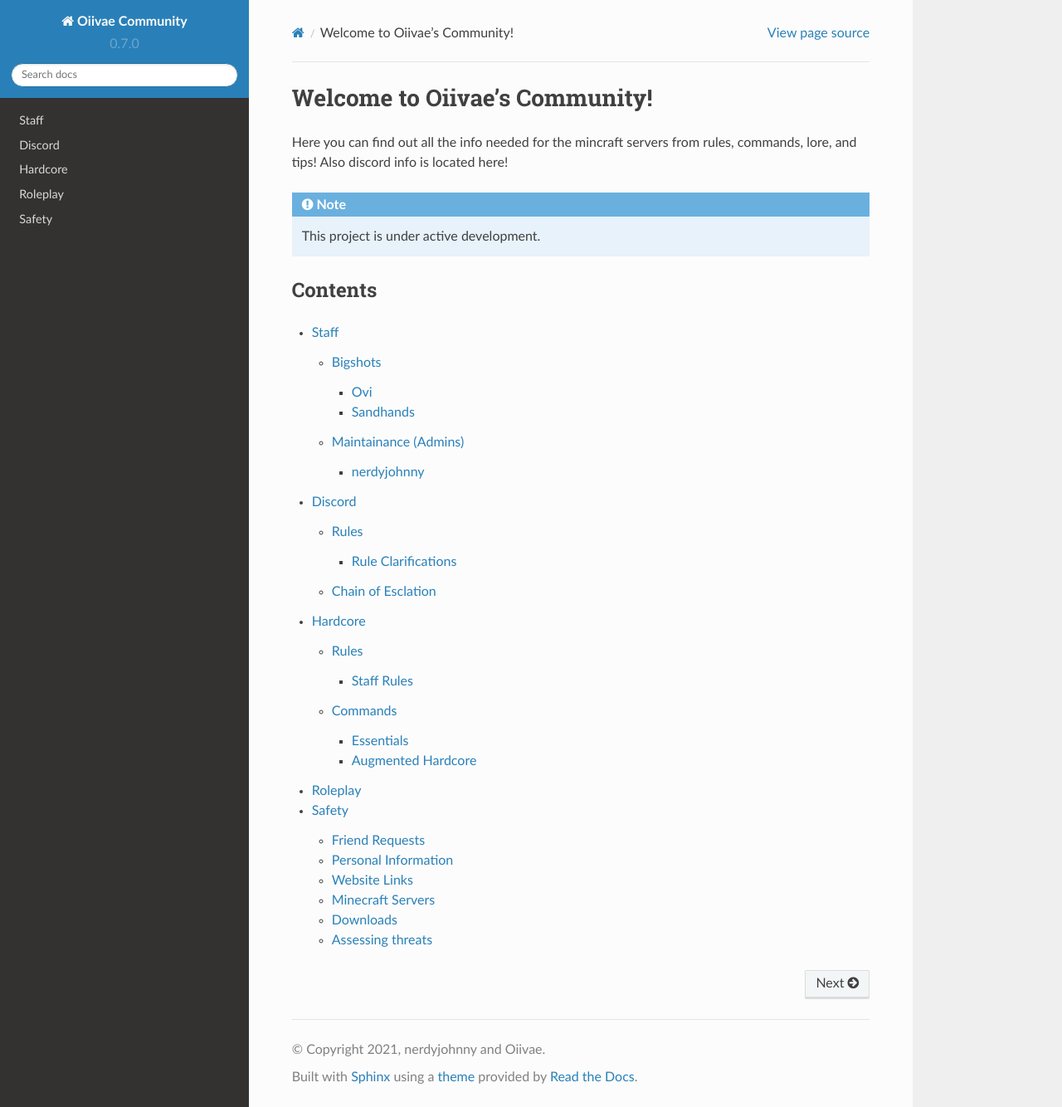
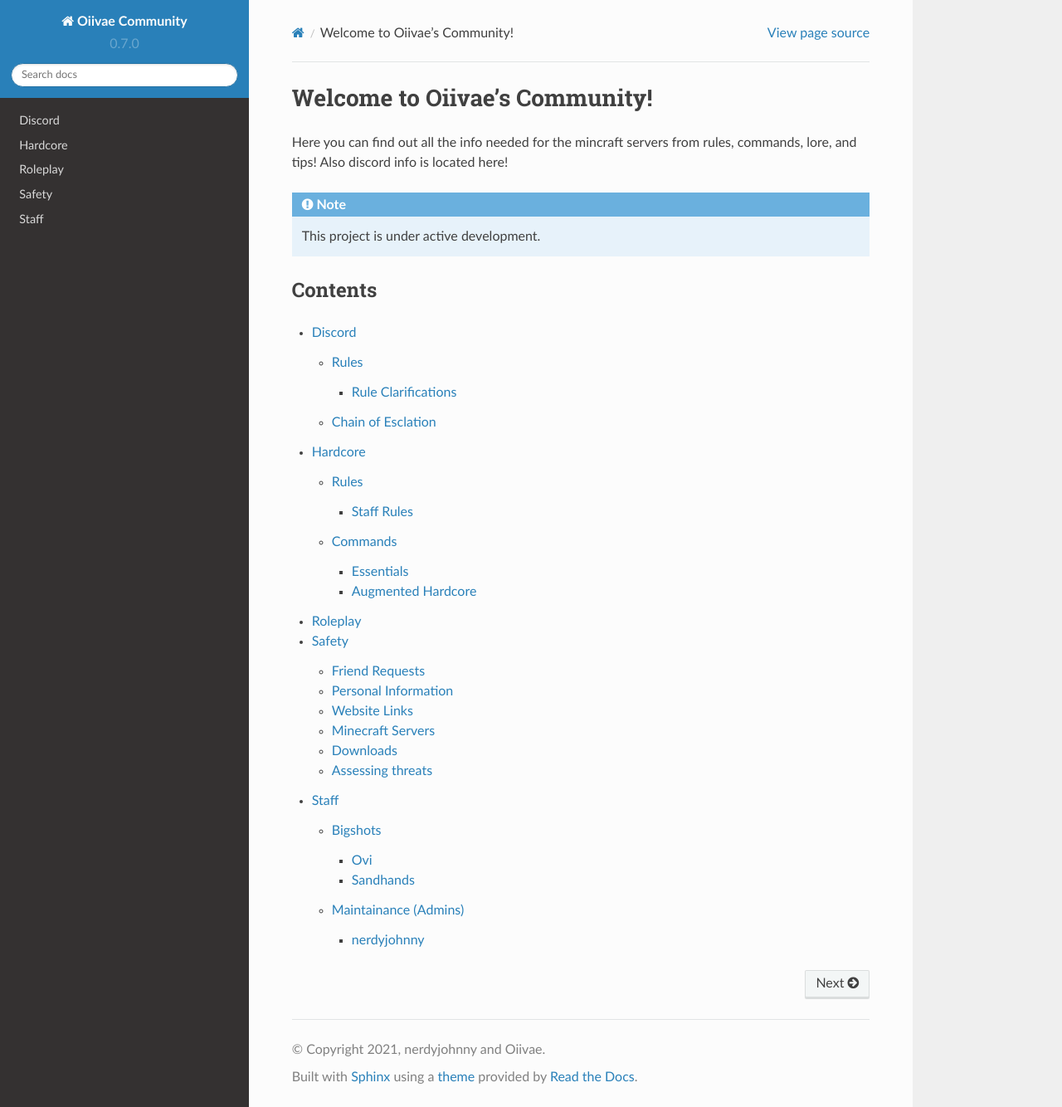
Before and after one commit to nerdyjohnny/ovidoc, a Sphinx documentation site: the page built from docs/source/index.rst, in a window 1280 px wide and 1334 px high. Shown: the whole window at 83% size. Built offline with Sphinx 7.4.7 and the Read the Docs theme 2.0.0, drawn with Linux system fonts in a browser that asks for light colours.

```diff
--- a/docs/source/index.rst
+++ b/docs/source/index.rst
@@ -11,8 +11,8 @@ Contents
 
 .. toctree::
 
-   staff
    discord
    hardcore
    rp
    safety
+   staff
```
